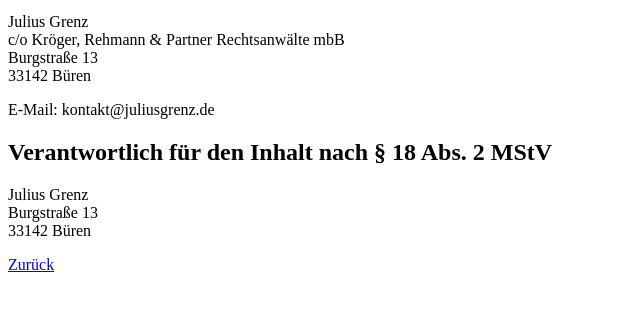
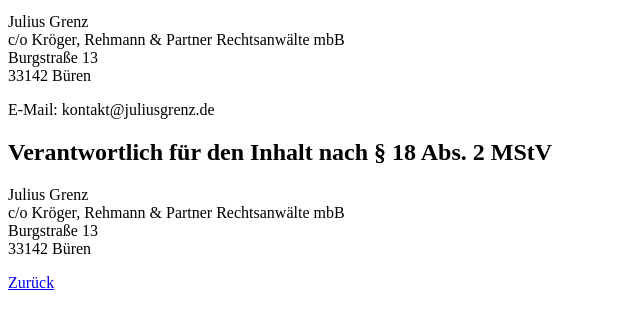
Before and after one commit to JuliuGrenz/juliusgrenz.de, a plain HTML site: page impressum.html in a window 1280 px wide. Shown: the part 101-430 px from the top of the page, without its empty margins (0-640 px from the left). Drawn offline with Linux system fonts and the light colour scheme.

Commit message:
Update impressum.html

```diff
--- a/impressum.html
+++ b/impressum.html
@@ -27,6 +27,7 @@ E-Mail: kontakt@juliusgrenz.de
 
 <p>
 Julius Grenz<br>
+c/o Kröger, Rehmann & Partner Rechtsanwälte mbB<br>
 Burgstraße 13<br>
 33142 Büren
 </p>
```
